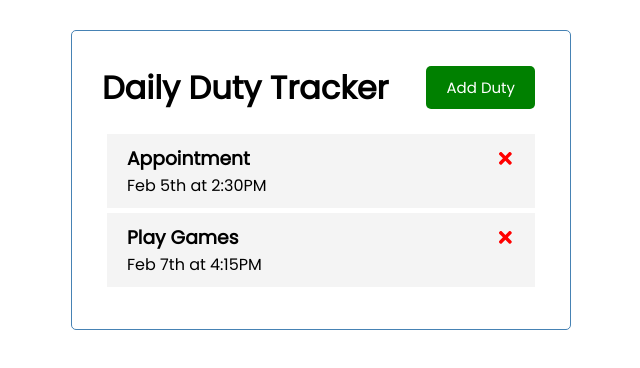
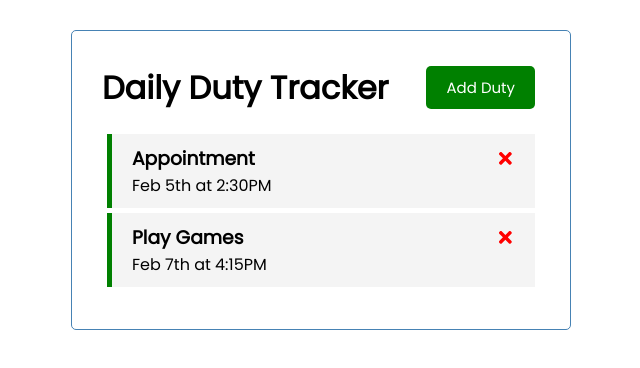
Before and after one commit to alex-budko/daily-duty-tracker, a React (Create React App) app: page / in a window 1280 px wide. Shown: the top 368 px of the page, without its empty margins (319-959 px from the left). Built offline with nearby package versions, Linux system fonts and the light colour scheme.

Commit message:
added the ability to set reminder to tasks

```diff
--- a/src/App.js
+++ b/src/App.js
@@ -25,11 +25,15 @@
     setTasks(tasks.filter((task)=> task.id !== id))
   }
 
+  // Toggle Reminder
+  const toggleReminder = (id) => {
+    setTasks(tasks.map((task)=> task.id === id ? {...task, reminder: !task.reminder} : task))
+  }
 
   return (
     <div className="container">
       <Header title = "Daily Duty Tracker" />
-      {tasks.length > 0 ? <Tasks tasks = {tasks} onDelete={deleteTask} />
+      {tasks.length > 0 ? <Tasks tasks = {tasks} onDelete={deleteTask} onToggle={toggleReminder}/>
       : 'No Duties To Show'}
     </div>
   );
--- a/src/components/Task.js
+++ b/src/components/Task.js
@@ -1,9 +1,11 @@
 import { FaTimes } from 'react-icons/fa'
 
-const Task = ({task, onDelete}) => {
+const Task = ({task, onDelete, onToggle}) => {
   return (
-    <div className="task">
-        <h3>{task.text} <FaTimes style={{color: 'red', cursor: 'pointer'}} onClick={()=>onDelete(task.id)} />
+    //if task is set to reminder = true, then additional class is added of 'reminder'
+    <div className={`task ${task.reminder ? 'reminder' : ''}`} onDoubleClick={()=>onToggle(task.id)}>
+        <h3>   {task.text}
+        <FaTimes style={{color: 'red', cursor: 'pointer'}} onClick={()=>onDelete(task.id)} />
         </h3>
         <p>{task.day}</p>
     </div>
--- a/src/components/Tasks.js
+++ b/src/components/Tasks.js
@@ -1,10 +1,10 @@
 import Task from './Task'
 
-const Tasks = ({tasks, onDelete}) => {
+const Tasks = ({tasks, onDelete, onToggle}) => {
     return (
         <>
             {tasks.map((task) => (
-                <Task key={task.id} task={task} onDelete={onDelete} />
+                <Task key={task.id} task={task} onDelete={onDelete} onToggle={onToggle} />
             ))}
         </>
     )
```
